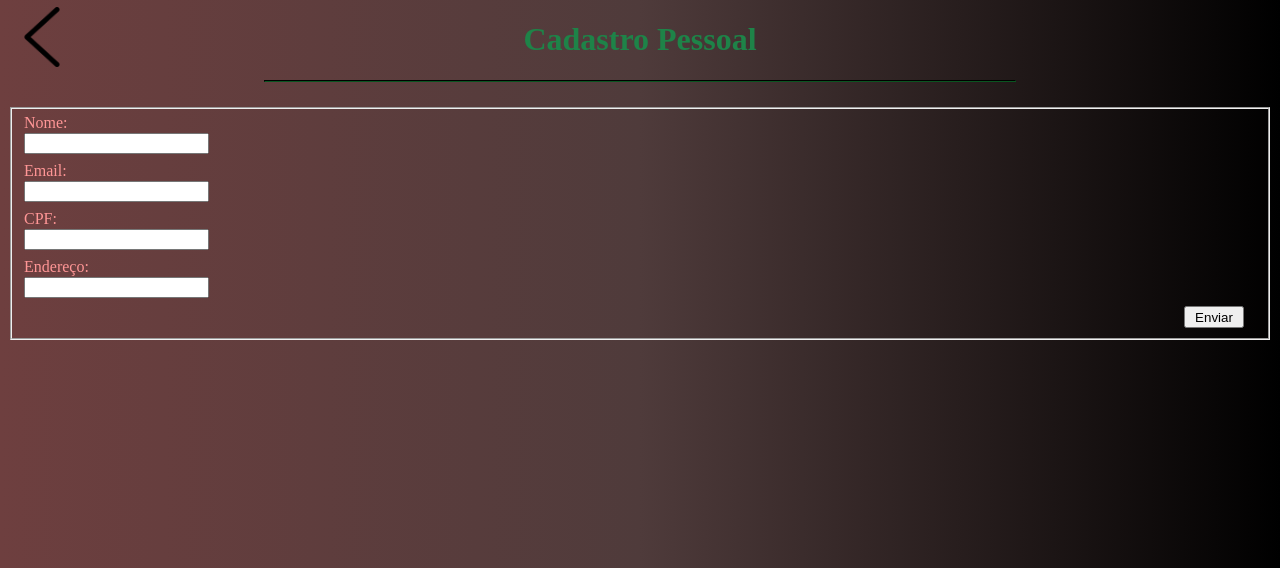
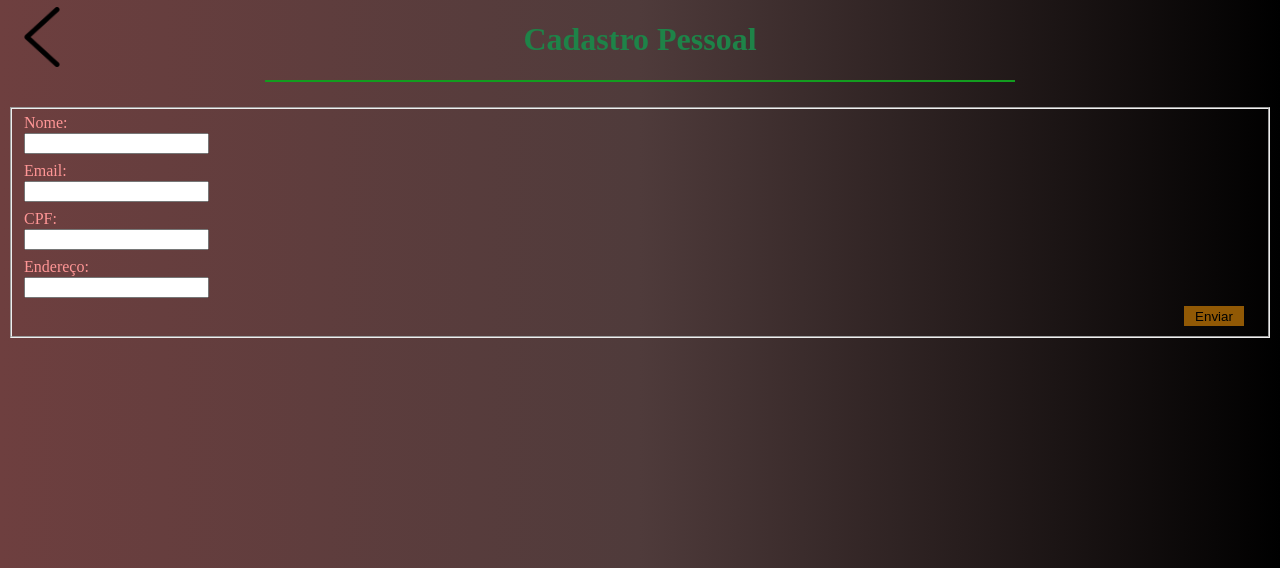
Before and after one commit to Caetas123/Forum, a PHP site: page /login.html in a window 1280 px wide. Shown: the top 568 px of the page. Run offline with PHP 8.4, Linux system fonts and the light colour scheme.

Commit message:
-Criação da pasta img. -Criação da pasta css. -Criação da pasta js. -

```diff
--- a/login.css
+++ b/css/login.css
@@ -11,7 +11,9 @@ body {
 }
 
 .line {
-    border-color: #0a5520;
+    border: none;
+    background-color: #139c1f;
+    height: 1.7px;
     width: 750px;
     margin-bottom: 25px;
 }
@@ -45,13 +47,17 @@ body {
 }
 
 .submit {
+    background: #915905;
     display: block;
     margin-left: auto;
     margin-right: 12px;
     width: 60px;
-    height: 22px;
+    height: 20px;
     transition: transform 0.3s ease;
+    border: none;
+    cursor: pointer
 }
+
 .submit:hover {
     transform: scale(1.1);
 }
--- a/login.html
+++ b/login.html
@@ -6,14 +6,14 @@
     <meta http-equiv="X-UA-Compatible" content="IE=edge">
     <meta name="viewport" content="width=device-width, initial-scale=1.0">
     <title>Cadastro</title>
-    <link href="login.css" rel="stylesheet">
+    <link href="css/login.css" rel="stylesheet">
 </head>
 
 <body>
     <h1 class="register center">Cadastro Pessoal</h1>
-    <a href="home-page.html ">
+    <a href="index.html ">
         <button id="back" class="back">
-            <img src="seta.png" alt="back">
+            <img src="img/seta.png" alt="back">
         </button>
     </a>
     <hr class="line">
```
Also changed, not shown: index.html (renamed from home-page.html, +4 -4 lines), botão.png (deleted), css/index.css (renamed from home-page.css), img/1.png (renamed from 1.png), img/a.png (renamed from a.png), img/seta.png (renamed from seta.png), img/youtube.png (renamed from youtube.png), js/login.js (renamed from login.js).
